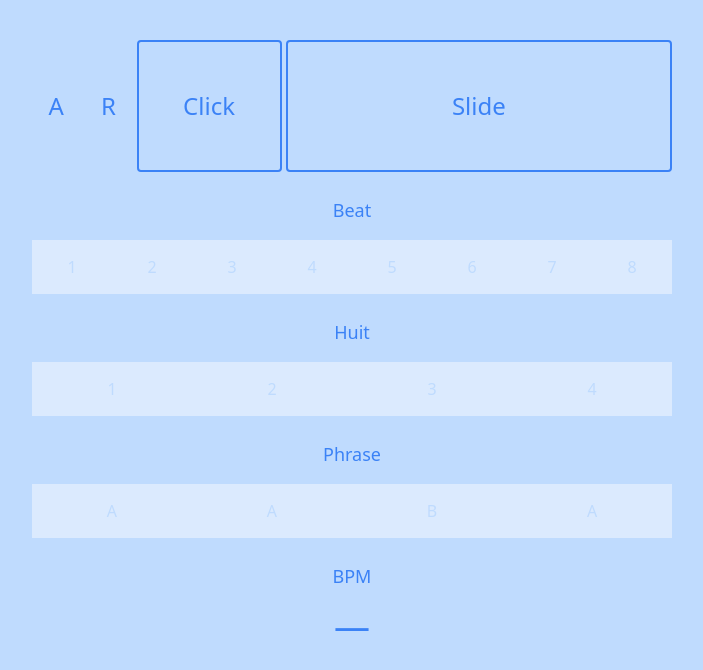
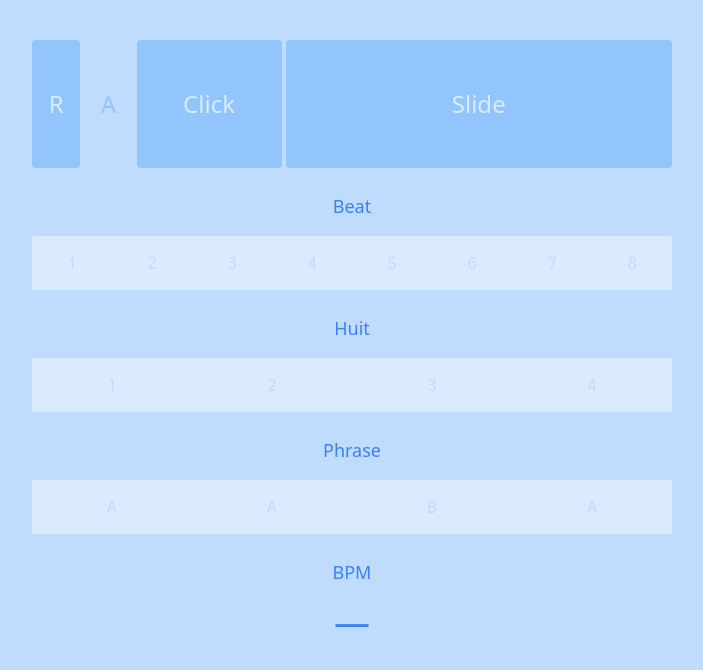
Before and after one commit to vichango/backbeat-counter, a plain HTML site: page index.html in a window 1280 px wide. Shown: the whole page, without its empty margins (288-991 px from the left). Drawn offline with nearby package versions, Linux system fonts and the light colour scheme.

Commit message:
Update index.html

```diff
--- a/index.html
+++ b/index.html
@@ -7,13 +7,14 @@
     </head>
     <body class="w-screen h-screen bg-blue-200">
         <div class="flex w-full justify-center">
-            <div id="app" class="w-full lg:w-1/2 lg:py-10">
+            <div id="app" class="w-full lg:w-1/2 py-10">
                 <div class="flex flex-row">
-                    <button :class="['w-1/12 me-1 rounded py-12 text-2xl', enableAutoBeat ? 'text-blue-200 bg-blue-600' : 'text-blue-500']" @click="enableAutoBeat = !enableAutoBeat">A</button>
-                    <button class="w-1/12 me-1 rounded py-12 text-blue-500 text-2xl" @click="reset" :disabled="autoBeat">R</button>
-                    <button class="w-1/4 me-1 border-2 rounded py-12 border-blue-500 text-blue-500 text-2xl" @click="addBeat">Click</button>
-                    <div class="w-2/3 border-2 rounded py-12 border-blue-500 text-blue-500 text-2xl text-center" @touchstart="addBeat">Slide</div>
-                    <!-- <button class="w-2/3 border-2 rounded py-12 border-blue-500 text-blue-500 text-2xl" @touchend="addBeat">Tap</button> -->
+                    <button class="w-1/12 me-1 rounded py-12 bg-blue-300 text-blue-100 text-2xl" @click="reset">R</button>
+                    <button
+                        :class="['w-1/12 me-1 rounded py-12 text-2xl', enableAutoBeat ? 'text-blue-200 bg-blue-600' : 'text-blue-300']"
+                        @click="enableAutoBeat = !enableAutoBeat">A</button>
+                    <button class="w-1/4 me-1 rounded py-12 bg-blue-300 text-blue-100 text-2xl" @click="addBeat">Click</button>
+                    <div class="w-2/3 rounded py-12 bg-blue-300 text-blue-100 text-2xl text-center" @touchstart="addBeat">Slide</div>
                 </div>
 
                 <!-- <p>Beat: {{ null === beatCounter ? '—' : (beatCounter + 1) }}</p> -->
@@ -59,6 +60,9 @@
                 <p :class="['text-center text-4xl my-4', autoBeat ? 'text-blue-100' : 'text-blue-500']">
                     {{ null === spb ? '—' : (60 * 1000 / spb).toFixed(0) }}
                 </p>
+                <div v-if="enableAutoBeat && !autoBeat" class="w-full bg-gray-100 rounded-full h-0.5 dark:bg-gray-700">
+                    <div class="bg-blue-300 h-0.5 rounded-full" :style="{ width: `${(100 * beatSpaces.length / beatSpacesMax).toFixed(2)}%` }"></div>
+                </div>
             </div>
         </div>
         <script>
@@ -74,6 +78,7 @@
                         eightCounter: null,
                         phraseCounter: null,
                         enableAutoBeat: false,
+
                         // Params.
                         beatSpacesMax: 16,
                         phrases: ['A', 'A', 'B', 'A'],
@@ -113,8 +118,6 @@
                             if (this.beatSpacesMax < this.beatSpaces.length) {
                                 this.beatSpaces = this.beatSpaces.slice(-1 * this.beatSpacesMax);
                             }
-
-                            console.log(this.beatSpaces.length);
                         }
 
                         this.lastBeat = now;
```
